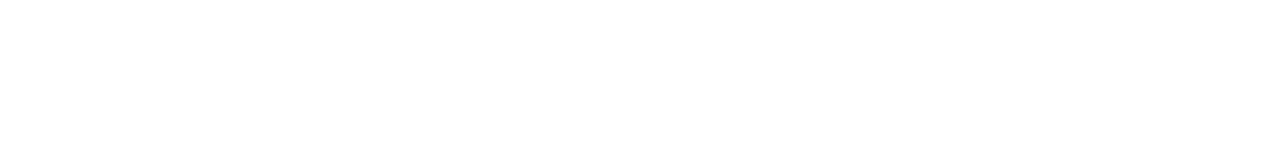
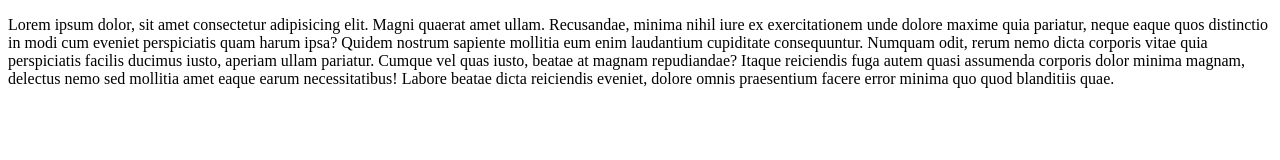
Before and after one commit to davronkhamdamov/2-lesson, a plain HTML site: page index.html in a window 1280 px wide. Drawn offline with Linux system fonts and the light colour scheme.

Commit message:
added lorem text

```diff
--- a/index.html
+++ b/index.html
@@ -8,7 +8,13 @@
 </head>
 
 <body>
-
+    <p>Lorem ipsum dolor, sit amet consectetur adipisicing elit. Magni quaerat amet ullam. Recusandae, minima nihil iure
+        ex exercitationem unde dolore maxime quia pariatur, neque eaque quos distinctio in modi cum eveniet perspiciatis
+        quam harum ipsa? Quidem nostrum sapiente mollitia eum enim laudantium cupiditate consequuntur. Numquam odit,
+        rerum nemo dicta corporis vitae quia perspiciatis facilis ducimus iusto, aperiam ullam pariatur. Cumque vel quas
+        iusto, beatae at magnam repudiandae? Itaque reiciendis fuga autem quasi assumenda corporis dolor minima magnam,
+        delectus nemo sed mollitia amet eaque earum necessitatibus! Labore beatae dicta reiciendis eveniet, dolore omnis
+        praesentium facere error minima quo quod blanditiis quae.</p>
 </body>
 
 </html>
```
